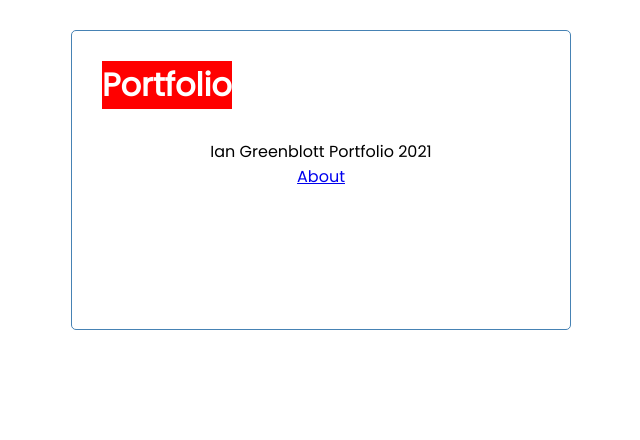
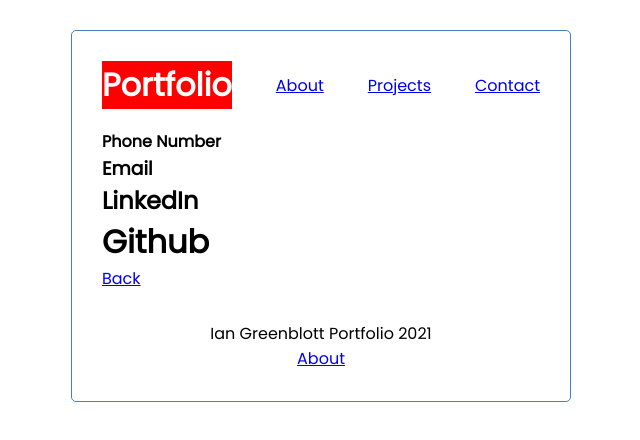
Before and after one commit to Zartender/ian-portfolio, a React (Create React App) app: page /contact in a window 1280 px wide. Shown: the top 440 px of the page, without its empty margins (319-959 px from the left). Built offline with nearby package versions, Linux system fonts and the light colour scheme; data requests are answered from the project's data file.

Commit message:
Adding pages to portfolio.

```diff
--- a/src/App.js
+++ b/src/App.js
@@ -6,6 +6,7 @@ import Footer from "./components/Footer"
 import Projects from "./components/Projects"
 import AddProject from "./components/AddProject"
 import About from "./components/About"
+import Contact from "./components/Contact"
 
 // import './App.css';
 
@@ -126,6 +127,7 @@ const App = () => {
             }
           />
           <Route path='/about' element={<About />} />
+          <Route path='/contact' element={<Contact />} />
         </Routes>
         <Footer />
       </div>
--- a/src/components/About.js
+++ b/src/components/About.js
@@ -3,7 +3,7 @@ import { Link } from "react-router-dom"
 const About = () => {
     return (
         <div>
-            <h4>This is the about page for my portoflio</h4>
+            <h4>This is the about page for my portfolio</h4>
             <Link to='/'>Go Back</Link>
         </div>
     )
--- /dev/null
+++ b/src/components/Contact.js
@@ -0,0 +1,14 @@
+import { Link } from "react-router-dom"
+
+const Contact = () => {
+    return (
+        <div>
+            <h4>Phone Number</h4>
+            <h3>Email</h3>
+            <h2>LinkedIn</h2>
+            <h1>Github</h1>
+            <Link to='/'>Back</Link>
+        </div>
+    )
+}
+ export default Contact
--- a/src/components/Header.js
+++ b/src/components/Header.js
@@ -1,6 +1,9 @@
 import PropTypes from 'prop-types'
 import { useLocation } from 'react-router-dom'
 import Button from './Button'
+import { Link } from "react-router-dom"
+
+
 
 
 const Header = ({ title, onAdd, showAdd }) => {
@@ -19,6 +22,9 @@ const Header = ({ title, onAdd, showAdd }) => {
         onClick={onAdd}
         />
         )}
+        <Link to='/about'>About</Link>
+        <Link to='/projects'>Projects</Link>
+        <Link to='/contact'>Contact</Link>
         </header>
     )
 }
```
